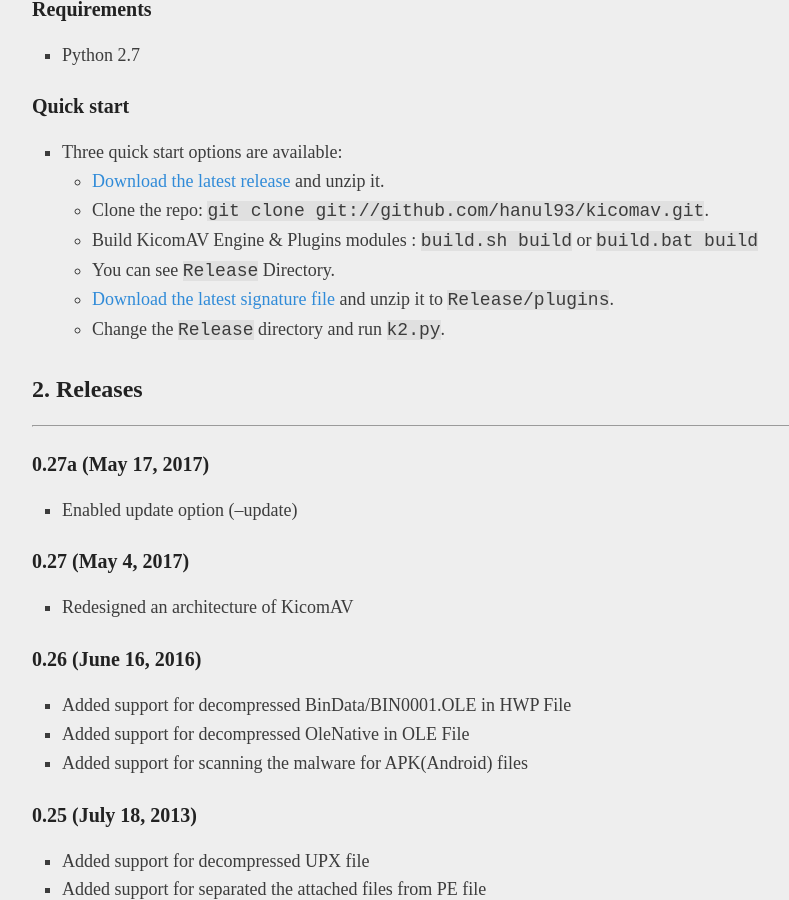
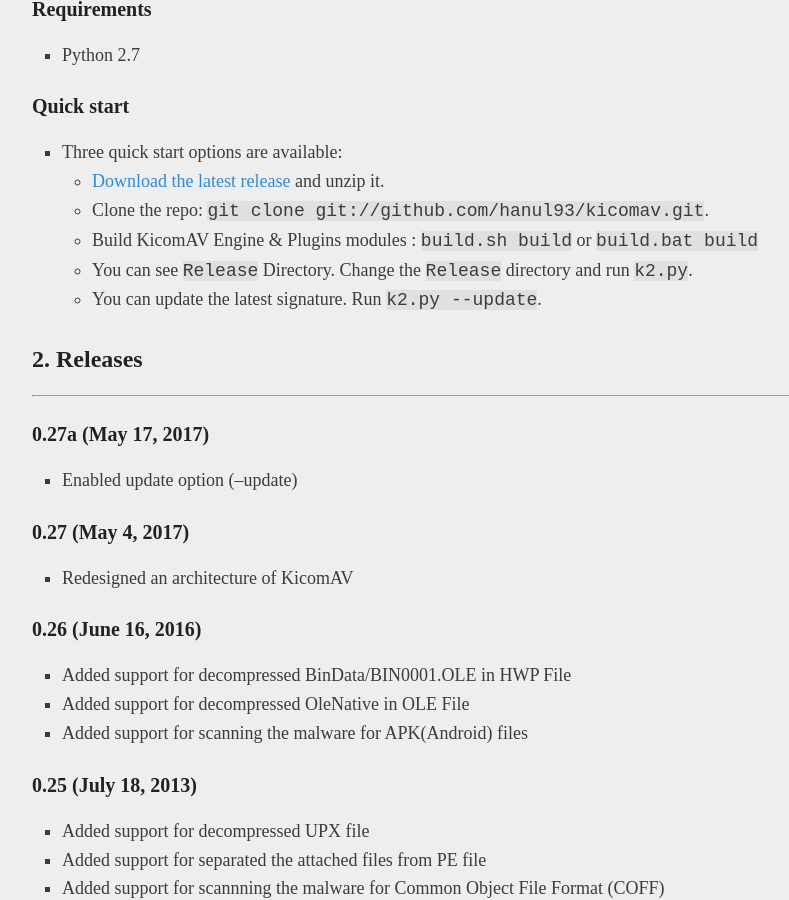
Before and after one commit to hanul93/kicomav, a Jekyll site: the page built from index.md, in a window 1280 px wide and 900 px high, scrolled down 1053 px. Shown: the whole window, without its empty margins (218-1007 px from the left). Built offline with Jekyll 4.4.1, drawn with Linux system fonts in a browser that asks for light colours; our own code applies the rules of GitHub Pages for plain Markdown files.

Commit message:
업데이트 설명 추가

````diff
--- a/index.md
+++ b/index.md
@@ -26,9 +26,8 @@
     * [Download the latest release](https://github.com/hanul93/kicomav/archive/master.zip) and unzip it.
     * Clone the repo: ```git clone git://github.com/hanul93/kicomav.git```.
     * Build KicomAV Engine & Plugins modules : ```build.sh build``` or ```build.bat build```
-    * You can see ```Release``` Directory.
-    * [Download the latest signature file](https://github.com/hanul93/kicomav-db/raw/master/update/main.zip) and unzip it to ```Release/plugins```.
-    * Change the ```Release``` directory and run ```k2.py```.
+    * You can see ```Release``` Directory. Change the ```Release``` directory and run ```k2.py```.
+    * You can update the latest signature. Run ```k2.py --update```.
 
 ## 2. Releases
 
````
